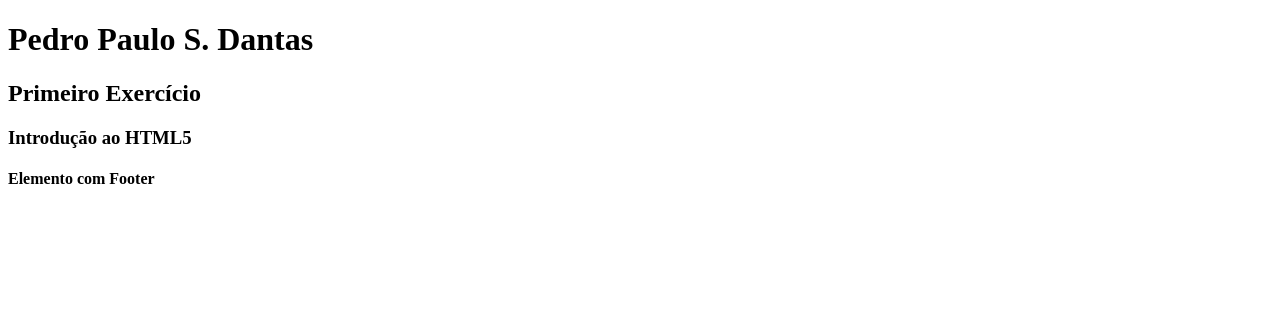
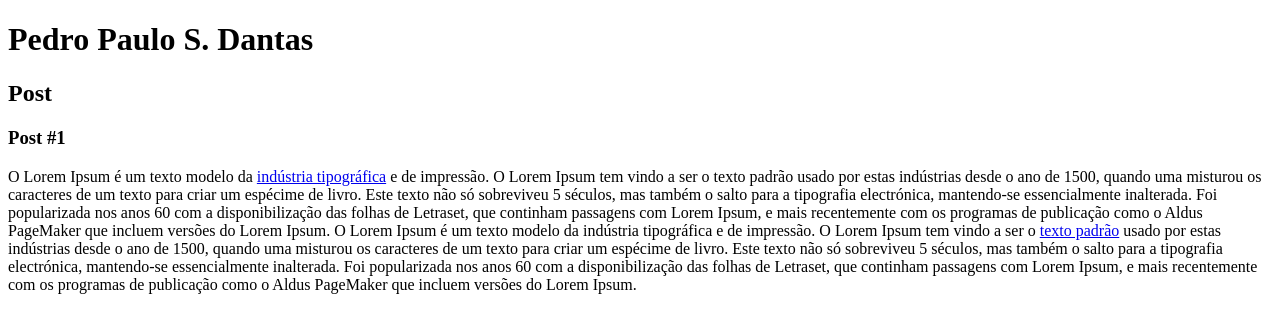
Before and after one commit to PedroPauloSDantas/dio-desafio-github-primeiro-repositorio, a plain HTML site: page Introdução a criação de websites com HTML5 e CSS3/Projeto/Index.html in a window 1280 px wide. Drawn offline with Linux system fonts and the light colour scheme.

Commit message:
Atualização de Index.html no Projeto HTML

```diff
--- a/Introdução a criação de websites com HTML5 e CSS3/Projeto/Index.html
+++ b/Introdução a criação de websites com HTML5 e CSS3/Projeto/Index.html
@@ -4,25 +4,29 @@
         <meta charset="utf-8">
         <title>Pedro Paulo S. Dantas</title>
     </head>
-    <head>
     <body>
+        <header>
             <h1>Pedro Paulo S. Dantas</h1>
+        </header>
         <section>
             <header>
-                    <h2>Primeiro Exercício</h2>
+                <h2>Post</h2>
             </header>
-            </section>
             <article>
                 <header>
-                    <h3>Introdução ao HTML5</h3>
+                    <h3>Post #1</h3>
                 </header>
+                <p>
+                    O Lorem Ipsum é um texto modelo da <a href="https://www.linkedin.com/in/pedro-paulo-dos-santos-dantas-913303142/" target="_blank">indústria tipográfica</a> e de impressão. O Lorem Ipsum tem vindo a ser o texto padrão usado por estas indústrias desde o ano de 1500, quando uma misturou os caracteres de um texto para criar um espécime de livro. Este texto não só sobreviveu 5 séculos, mas também o salto para a tipografia electrónica, mantendo-se essencialmente inalterada. Foi popularizada nos anos 60 com a disponibilização das folhas de Letraset, que continham passagens com Lorem Ipsum, e mais recentemente com os programas de publicação como o Aldus PageMaker que incluem versões do Lorem Ipsum.
+                    O Lorem Ipsum é um texto modelo da indústria tipográfica e de impressão.
+                    O Lorem Ipsum tem vindo a ser o <a href="mailto:pedrinho.se@gmail.com">texto padrão</a> usado por estas indústrias desde o ano de 1500, quando uma misturou os caracteres de um texto para criar um espécime de livro.
+                    Este texto não só sobreviveu 5 séculos, mas também o salto para a tipografia electrónica, mantendo-se essencialmente inalterada.
+                    Foi popularizada nos anos 60 com a disponibilização das folhas de Letraset, que continham passagens com Lorem Ipsum, e mais recentemente com os programas de publicação como o Aldus PageMaker que incluem versões do Lorem Ipsum.
+                </p>
             </article>
+        </section>
         <footer>
-                <header>
-                    <h4>Elemento com Footer</h4>
-                </header>
+
         </footer>
     </body>
-    </head>
-
  </html>
```
Lines whose indentation alone changed are shown as unchanged.
